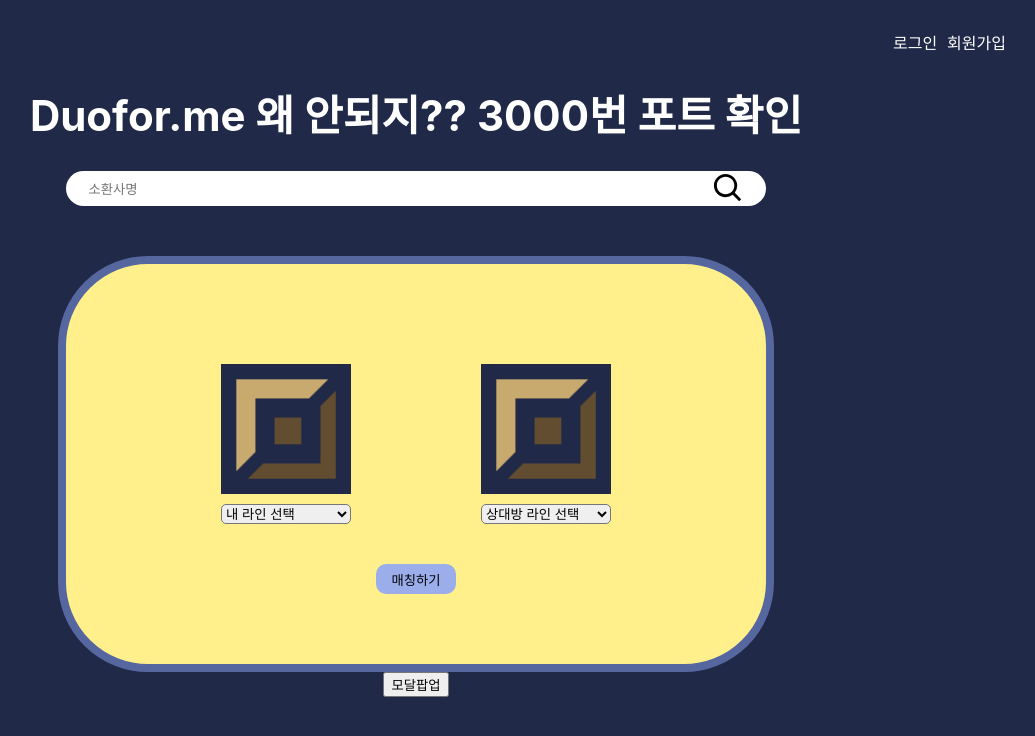
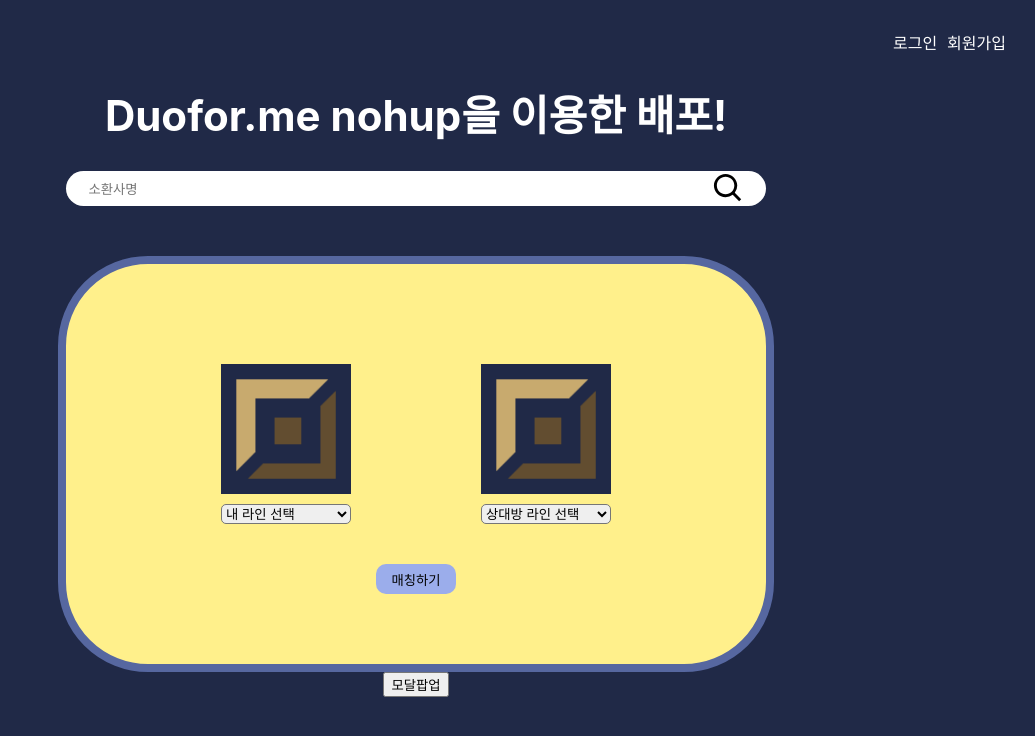
Before and after one commit to HighMoon0118/DuoForMe, a React (Create React App) app in the folder frontend/: page / in a window 1280 px wide. Shown: the top 736 px of the page, without its empty margins (224-1259 px from the left). Built offline with nearby package versions, Linux system fonts and the light colour scheme.

Commit message:
FIX : nohup BE 유지

```diff
--- a/frontend/src/main/Main.js
+++ b/frontend/src/main/Main.js
@@ -32,7 +32,7 @@ function Main({history, isLogin, logout, isMatching}) {
 
       </div>
       <h1 className="main-font">
-        Duofor.me 왜 안되지?? 3000번 포트 확인
+        Duofor.me nohup을 이용한 배포!
       </h1>
       <MainSearch history={history}/>
       <MainMatchingContainer history={history}/>
```
